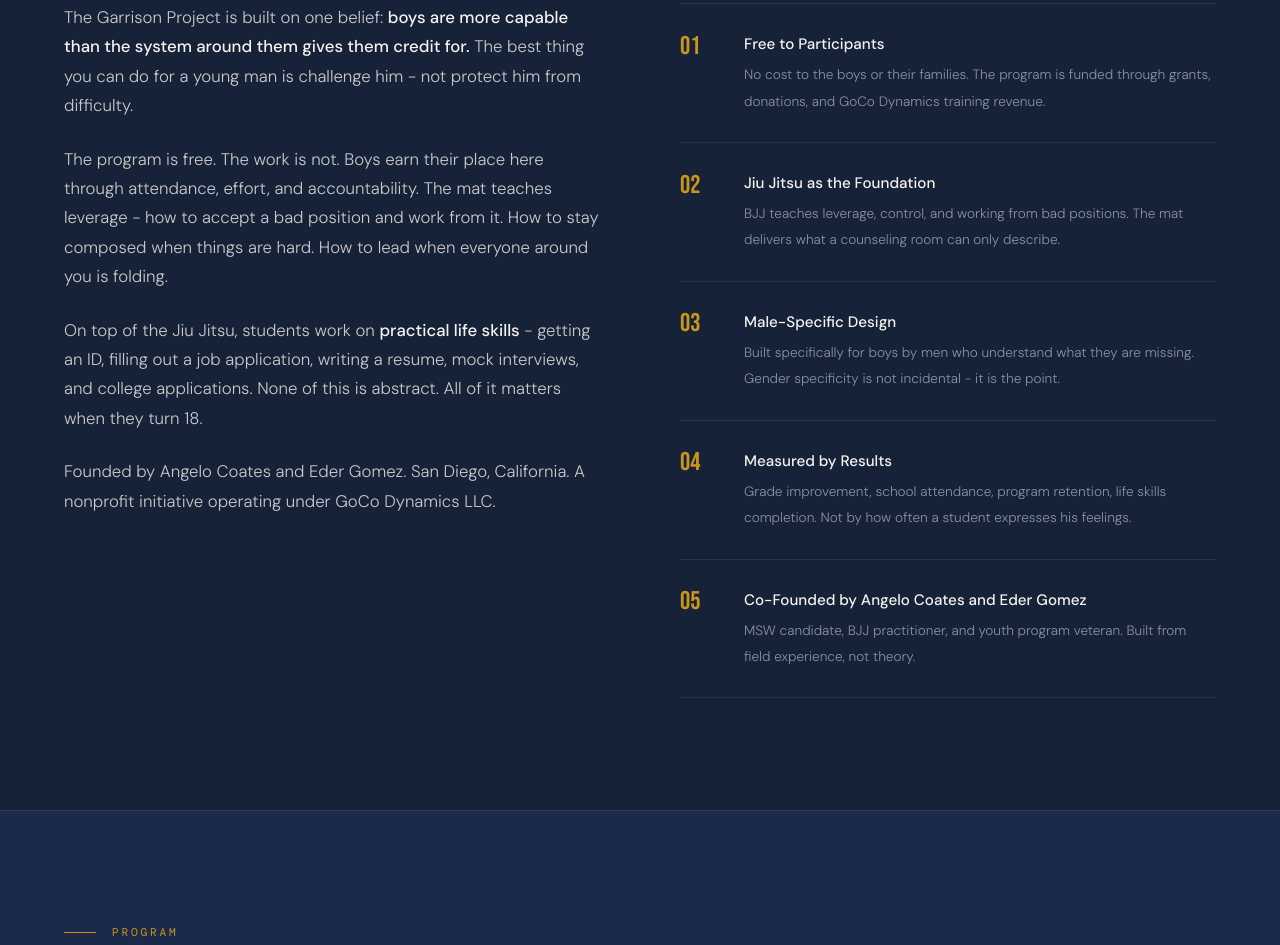
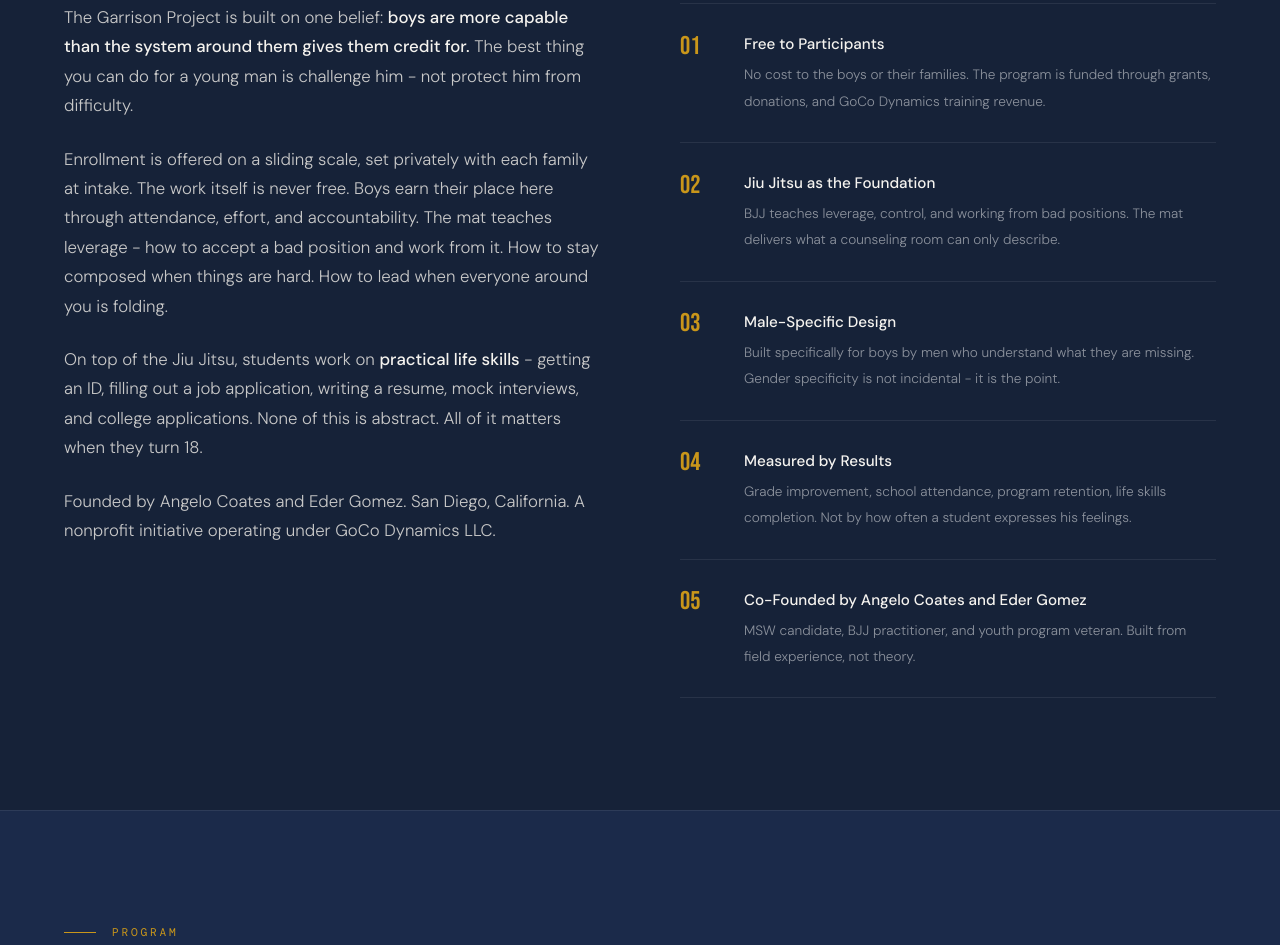
Before and after one commit to GOCOCEO/Garrison-project, a website: page index.html in a window 1280 px wide. Shown: the part 1114-2059 px from the top of the page. Drawn offline with nearby package versions, Linux system fonts and the light colour scheme.

Commit message:
Update index.html

```diff
--- a/index.html
+++ b/index.html
@@ -194,7 +194,7 @@
   <div class="about-grid">
     <div class="about-left">
       <p>The Garrison Project is built on one belief: <strong>boys are more capable than the system around them gives them credit for.</strong> The best thing you can do for a young man is challenge him - not protect him from difficulty.</p>
-      <p>The program is free. The work is not. Boys earn their place here through attendance, effort, and accountability. The mat teaches leverage - how to accept a bad position and work from it. How to stay composed when things are hard. How to lead when everyone around you is folding.</p>
+      <p>Enrollment is offered on a sliding scale, set privately with each family at intake. The work itself is never free. Boys earn their place here through attendance, effort, and accountability. The mat teaches leverage - how to accept a bad position and work from it. How to stay composed when things are hard. How to lead when everyone around you is folding.</p>
       <p>On top of the Jiu Jitsu, students work on <strong>practical life skills</strong> - getting an ID, filling out a job application, writing a resume, mock interviews, and college applications. None of this is abstract. All of it matters when they turn 18.</p>
       <p>Founded by Angelo Coates and Eder Gomez. San Diego, California. A nonprofit initiative operating under GoCo Dynamics LLC.</p>
     </div>
```
